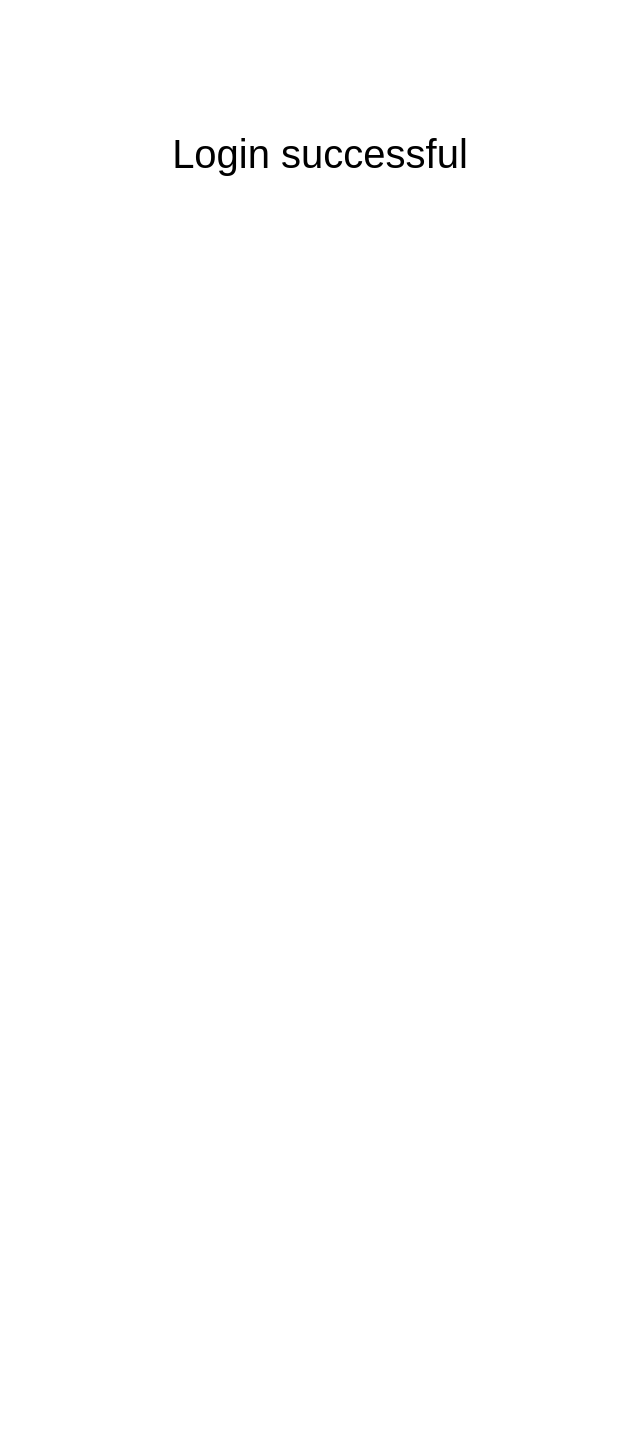
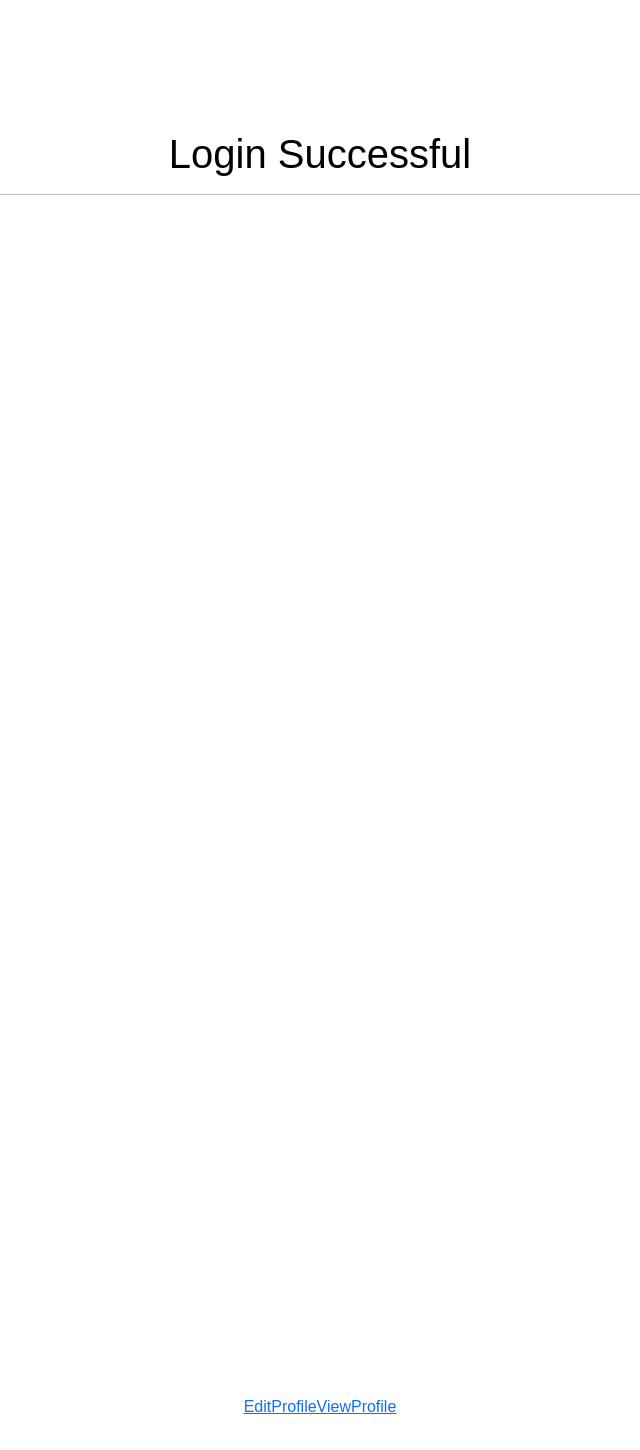
Before and after one commit to k-gs/further-web-assignment-1, a React (Create React App) app: page /MainPage in a window 1280 px wide. Shown: the top 1450 px of the page, without its empty margins (320-960 px from the left). Before the commit the page ends 800 px from the top, so only its background shows below. Built offline with nearby package versions, Linux system fonts and the light colour scheme.

Commit message:
Redirect signup to main page

```diff
--- a/src/pages/MainPage.js
+++ b/src/pages/MainPage.js
@@ -10,11 +10,17 @@ import {
     useLocation,
     Navigate,
 } from "react-router-dom";
-//import ReactDOM from 'react-dom/client';
 
 function MainPage() {
     return (
-        <h1>Login successful</h1>
+        <>
+            <h1>Login Successful</h1>
+            <hr />
+            <p style={{marginTop: "150vh"}}>
+                <Link to="/ProfileEdit">EditProfile</Link>
+                <Link to="/Profile">ViewProfile</Link>
+            </p>
+        </>
     );
 }
 
--- a/src/pages/SignUp.js
+++ b/src/pages/SignUp.js
@@ -37,7 +37,7 @@ function SignUp() {
 
     if (loggedIn) {
         console.log("Redirecting...")
-        return <Navigate replace to="/LandingPage" />;
+        return <Navigate replace to="/MainPage" />;
     }
 
     return (
```
